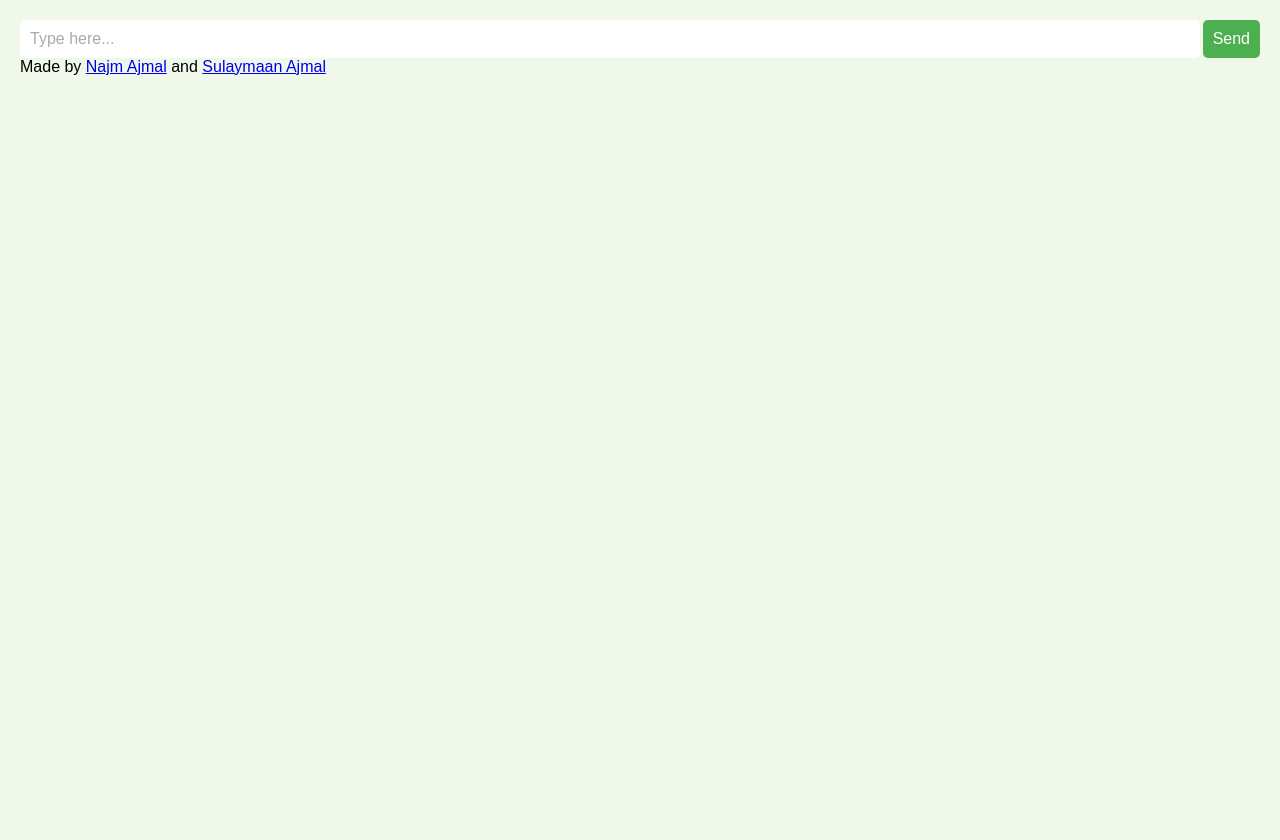
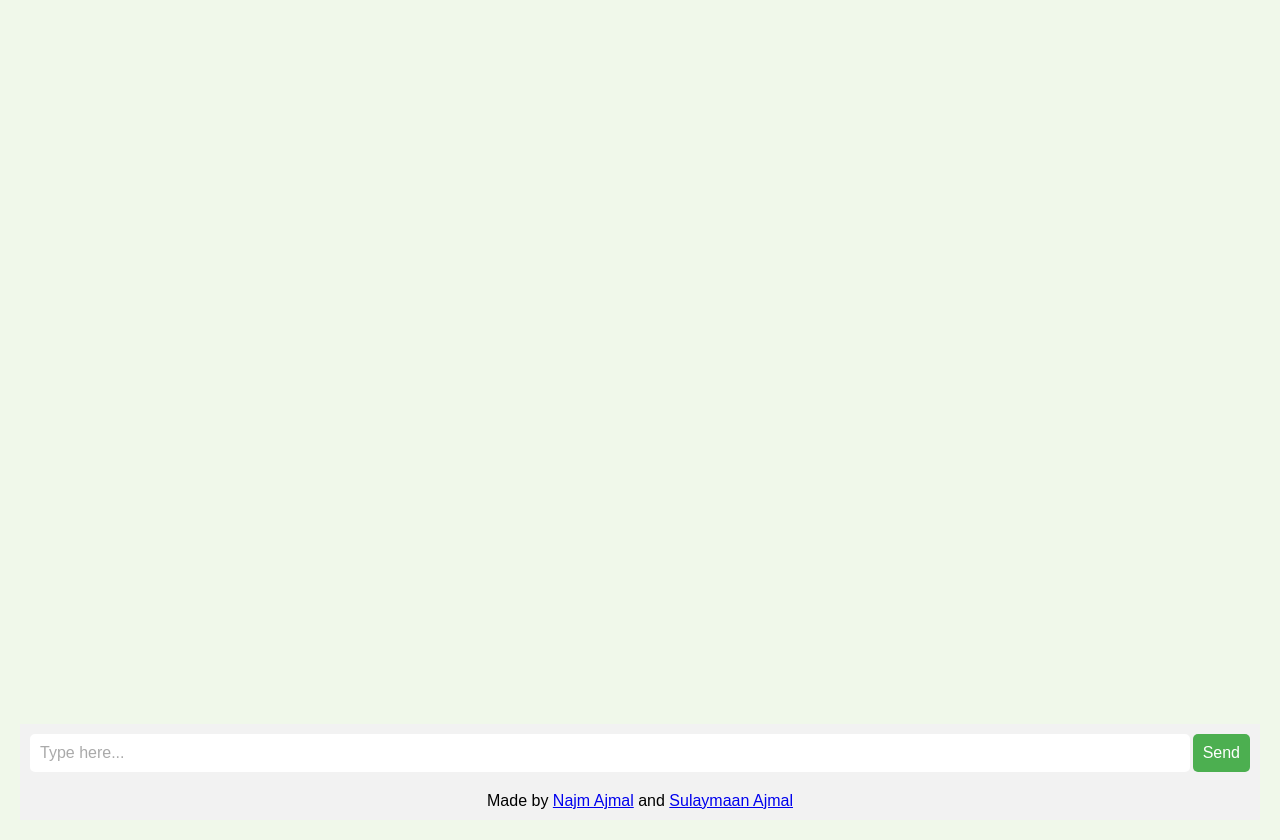
Before and after one commit to sulaymaanajmal/chat.ajmal.cloud, a website: page app/public/index.html in a window 1280 px wide. Before the commit the page ends 800 px from the top, so only its background shows below. Drawn offline with nearby package versions, Linux system fonts and the light colour scheme; no server answers.

Commit message:
Update style.css

```diff
--- a/app/public/style.css
+++ b/app/public/style.css
@@ -2,11 +2,27 @@ body {
     font-family: Arial, sans-serif;
     margin: 20px;
     background-color: #f0f8ea; /* Pale green background color */
+    display: flex;
+    flex-direction: column;
+    min-height: 100vh;
+}
+
+.main-container {
+    display: flex;
+    flex-direction: column;
+    align-items: flex-start; /* Updated: Align items to the start */
+    justify-content: flex-start; /* Updated: Justify content to the start */
+    min-height: calc(100vh - 40px); /* Updated: Changed height to min-height */
+    background-color: #f2f2f2;
+    font-family: Arial, sans-serif;
 }
 
 #messages {
     list-style-type: none;
     padding: 0;
+    flex: 1;
+    max-width: 100%;
+    overflow-y: auto; /* Updated: Changed overflow-y to auto */
 }
 
 #messages li {
@@ -18,9 +34,13 @@ body {
 }
 
 form {
-    margin-top: 20px;
+    margin-top: auto;
     display: flex;
     justify-content: space-between;
+    position: sticky; /* Added: Make the form sticky */
+    bottom: 0; /* Added: Stick the form to the bottom */
+    background-color: #f2f2f2; /* Added: Set background color for the form */
+    padding: 10px; /* Added: Add padding to the form */
 }
 
 input {
@@ -57,3 +77,9 @@ input {
 input::placeholder {
     color: #aaa; /* Adjust the placeholder text color */
 }
+
+footer {
+    text-align: center; /* Added: Center align the content */
+    background-color: #f2f2f2; /* Added: Set background color for the footer */
+    padding: 10px; /* Added: Add padding to the footer */
+}
```
